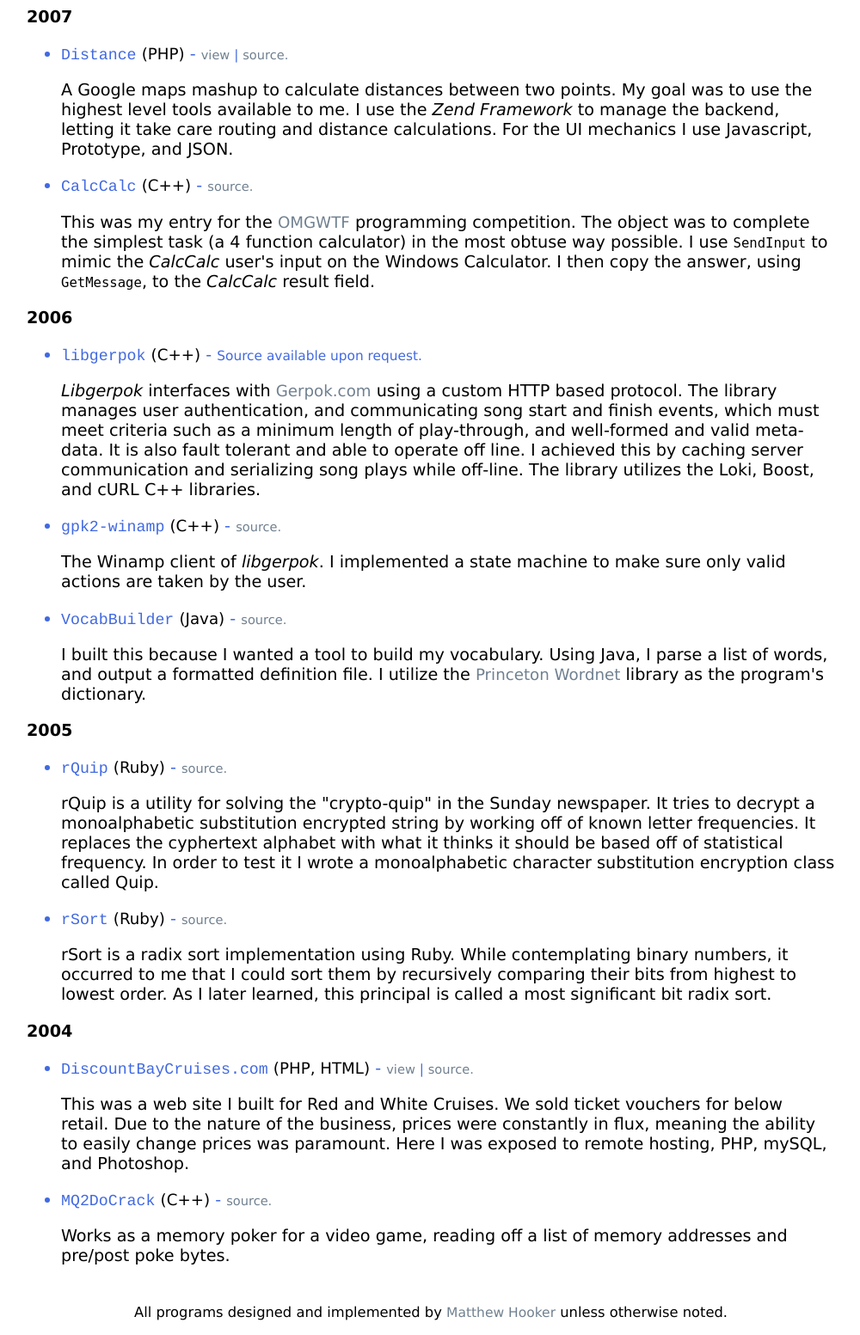
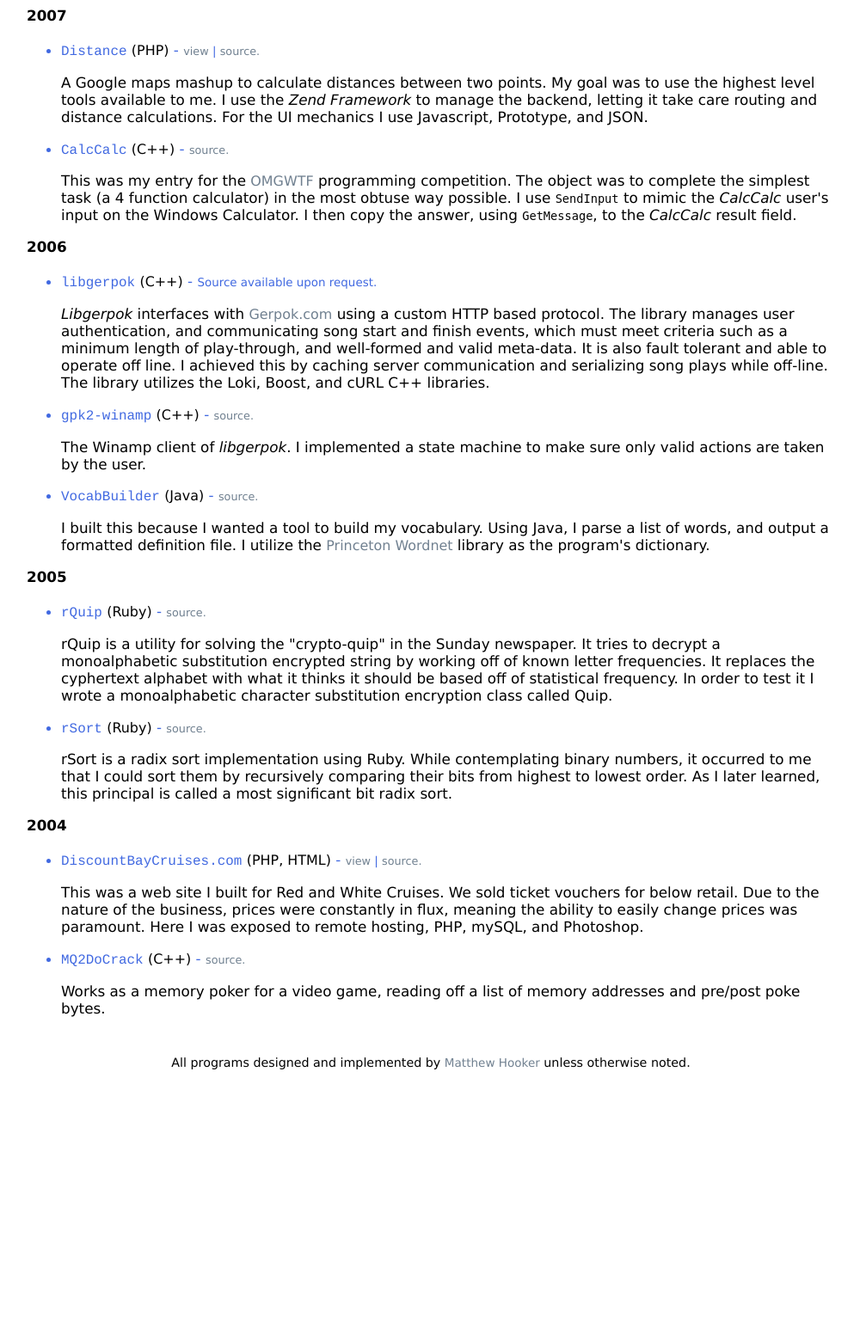
Before and after one commit to mwhooker/mwhooker.net, a PHP site: page /portfolio.html in a window 1280 px wide. Shown: the whole page at 86% size, without its empty margins (139-1139 px from the left). After the commit the page ends 1244 px from the top, so only its background shows below. Run offline with PHP 8.4, Linux system fonts and the light colour scheme.

Commit message:
fixed styles

```diff
--- a/styles/global.css
+++ b/styles/global.css
@@ -10,9 +10,8 @@
 body {
 	/*font-family: Georgia, "Times New Roman", Times, serif;*/
 	font-family: Verdana, Arial, Helvetica, sans-serif;
-	font-size: 1.2em;
+	font-size: 1.05em;
 	width: 940px;
-
 	margin-left:auto;
 	margin-right:auto;
 }
--- a/styles/resume.css
+++ b/styles/resume.css
@@ -1,4 +1,3 @@
-
 h1 {
 	font-size: 2em;
 	font-weight: bold;
@@ -46,10 +45,10 @@ span.title_info {
 	margin: 0 0.5em 0 0.5em;
 }
 
-ul.item, ul.jobitem {
+div.item ul, div.jobitem ul {
 	padding: 0;
 }
-s
+
 .item, .jobitem {
 	margin: 0px 0px 0px 0px;
 }
```
